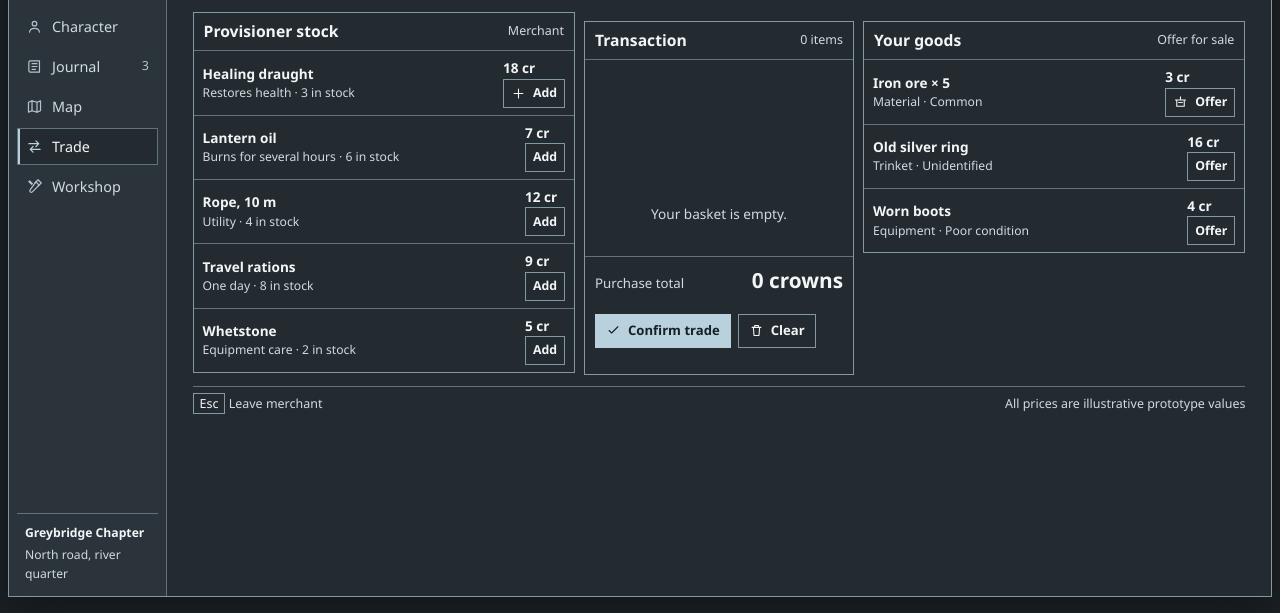
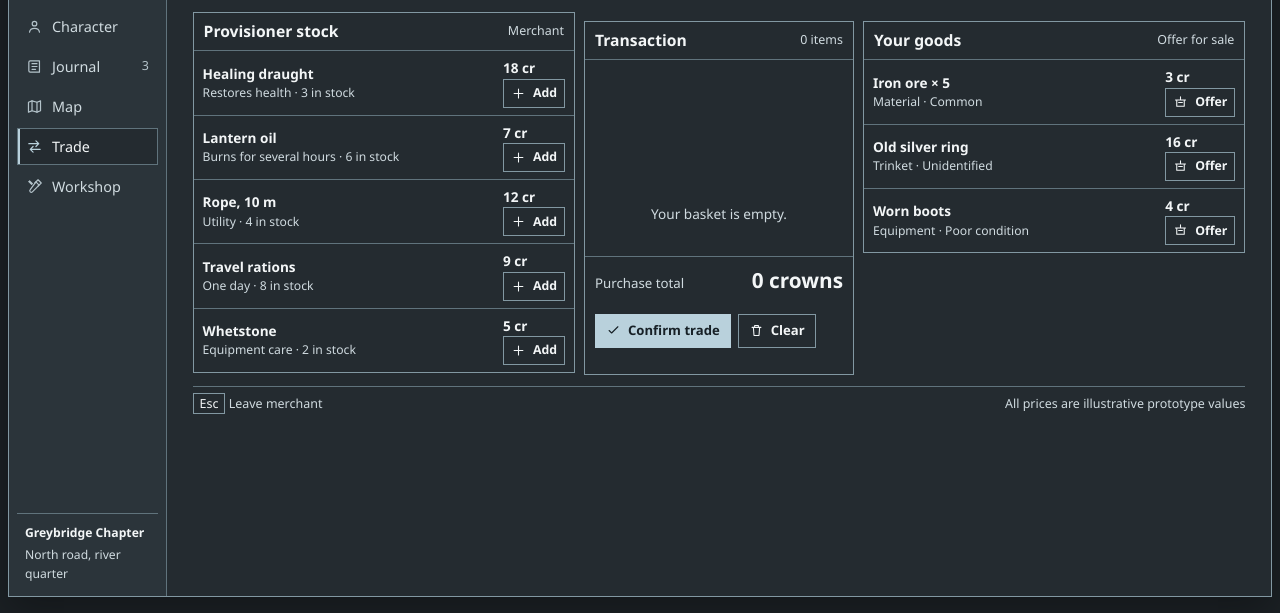
Before and after one commit to antosatko/delta-slayers, a plain HTML site: page designs/ui/screens/trade.html in a window 1280 px wide. Shown: the part 195-808 px from the top of the page. Drawn offline with Linux system fonts and the light colour scheme.

Commit message:
Finish icon-led inventory filters and trade actions

```diff
--- a/designs/ui/screens/trade.html
+++ b/designs/ui/screens/trade.html
@@ -36,10 +36,10 @@
     <header class="panel-head"><h2>Provisioner stock</h2><span class="panel-heading-side">Merchant</span></header>
     <div class="trade-items">
       <div class="trade-row"><div><strong>Healing draught</strong><small>Restores health · 3 in stock</small></div><div><strong>18 cr</strong><button class="button" type="button" data-trade-add data-trade-name="Healing draught" data-trade-price="18"><svg class="ui-icon button-icon" viewBox="0 0 24 24" aria-hidden="true"><path d="M12 5v14M5 12h14"/></svg><span>Add</span></button></div></div>
-      <div class="trade-row"><div><strong>Lantern oil</strong><small>Burns for several hours · 6 in stock</small></div><div><strong>7 cr</strong><button class="button" type="button" data-trade-add data-trade-name="Lantern oil" data-trade-price="7">Add</button></div></div>
-      <div class="trade-row"><div><strong>Rope, 10 m</strong><small>Utility · 4 in stock</small></div><div><strong>12 cr</strong><button class="button" type="button" data-trade-add data-trade-name="Rope, 10 m" data-trade-price="12">Add</button></div></div>
-      <div class="trade-row"><div><strong>Travel rations</strong><small>One day · 8 in stock</small></div><div><strong>9 cr</strong><button class="button" type="button" data-trade-add data-trade-name="Travel rations" data-trade-price="9">Add</button></div></div>
-      <div class="trade-row"><div><strong>Whetstone</strong><small>Equipment care · 2 in stock</small></div><div><strong>5 cr</strong><button class="button" type="button" data-trade-add data-trade-name="Whetstone" data-trade-price="5">Add</button></div></div>
+      <div class="trade-row"><div><strong>Lantern oil</strong><small>Burns for several hours · 6 in stock</small></div><div><strong>7 cr</strong><button class="button" type="button" data-trade-add data-trade-name="Lantern oil" data-trade-price="7"><svg class="ui-icon button-icon" viewBox="0 0 24 24" aria-hidden="true"><path d="M12 5v14M5 12h14"/></svg><span>Add</span></button></div></div>
+      <div class="trade-row"><div><strong>Rope, 10 m</strong><small>Utility · 4 in stock</small></div><div><strong>12 cr</strong><button class="button" type="button" data-trade-add data-trade-name="Rope, 10 m" data-trade-price="12"><svg class="ui-icon button-icon" viewBox="0 0 24 24" aria-hidden="true"><path d="M12 5v14M5 12h14"/></svg><span>Add</span></button></div></div>
+      <div class="trade-row"><div><strong>Travel rations</strong><small>One day · 8 in stock</small></div><div><strong>9 cr</strong><button class="button" type="button" data-trade-add data-trade-name="Travel rations" data-trade-price="9"><svg class="ui-icon button-icon" viewBox="0 0 24 24" aria-hidden="true"><path d="M12 5v14M5 12h14"/></svg><span>Add</span></button></div></div>
+      <div class="trade-row"><div><strong>Whetstone</strong><small>Equipment care · 2 in stock</small></div><div><strong>5 cr</strong><button class="button" type="button" data-trade-add data-trade-name="Whetstone" data-trade-price="5"><svg class="ui-icon button-icon" viewBox="0 0 24 24" aria-hidden="true"><path d="M12 5v14M5 12h14"/></svg><span>Add</span></button></div></div>
     </div>
   </section>
   <section class="panel">
@@ -53,8 +53,8 @@
     <header class="panel-head"><h2>Your goods</h2><span class="panel-heading-side">Offer for sale</span></header>
     <div class="trade-items">
       <div class="trade-row"><div><strong>Iron ore × 5</strong><small>Material · Common</small></div><div><strong>3 cr</strong><button class="button" type="button" data-demo-action="Iron ore added to the offer preview."><svg class="ui-icon button-icon" viewBox="0 0 24 24" aria-hidden="true"><path d="M4 8h16M6 8v10h12V8M9 12h6M12 3v5"/></svg><span>Offer</span></button></div></div>
-      <div class="trade-row"><div><strong>Old silver ring</strong><small>Trinket · Unidentified</small></div><div><strong>16 cr</strong><button class="button" type="button" data-demo-action="Silver ring added to the offer preview.">Offer</button></div></div>
-      <div class="trade-row"><div><strong>Worn boots</strong><small>Equipment · Poor condition</small></div><div><strong>4 cr</strong><button class="button" type="button" data-demo-action="Worn boots added to the offer preview.">Offer</button></div></div>
+      <div class="trade-row"><div><strong>Old silver ring</strong><small>Trinket · Unidentified</small></div><div><strong>16 cr</strong><button class="button" type="button" data-demo-action="Silver ring added to the offer preview."><svg class="ui-icon button-icon" viewBox="0 0 24 24" aria-hidden="true"><path d="M4 8h16M6 8v10h12V8M9 12h6M12 3v5"/></svg><span>Offer</span></button></div></div>
+      <div class="trade-row"><div><strong>Worn boots</strong><small>Equipment · Poor condition</small></div><div><strong>4 cr</strong><button class="button" type="button" data-demo-action="Worn boots added to the offer preview."><svg class="ui-icon button-icon" viewBox="0 0 24 24" aria-hidden="true"><path d="M4 8h16M6 8v10h12V8M9 12h6M12 3v5"/></svg><span>Offer</span></button></div></div>
     </div>
   </section>
 </div>
```
Also changed, not shown: designs/ui/screens/inventory.html (+4 -4 lines), designs/ui/screens/journal.html (+1 -1 lines).
